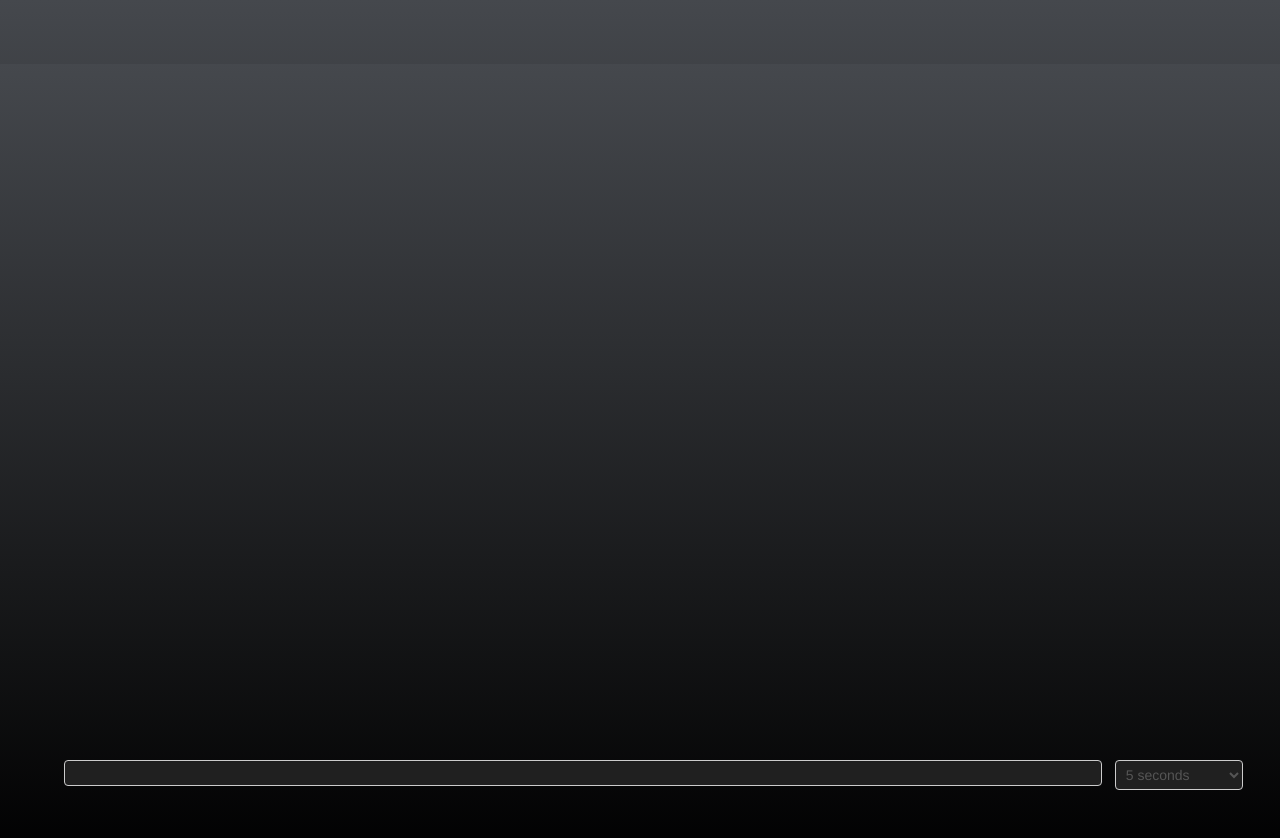
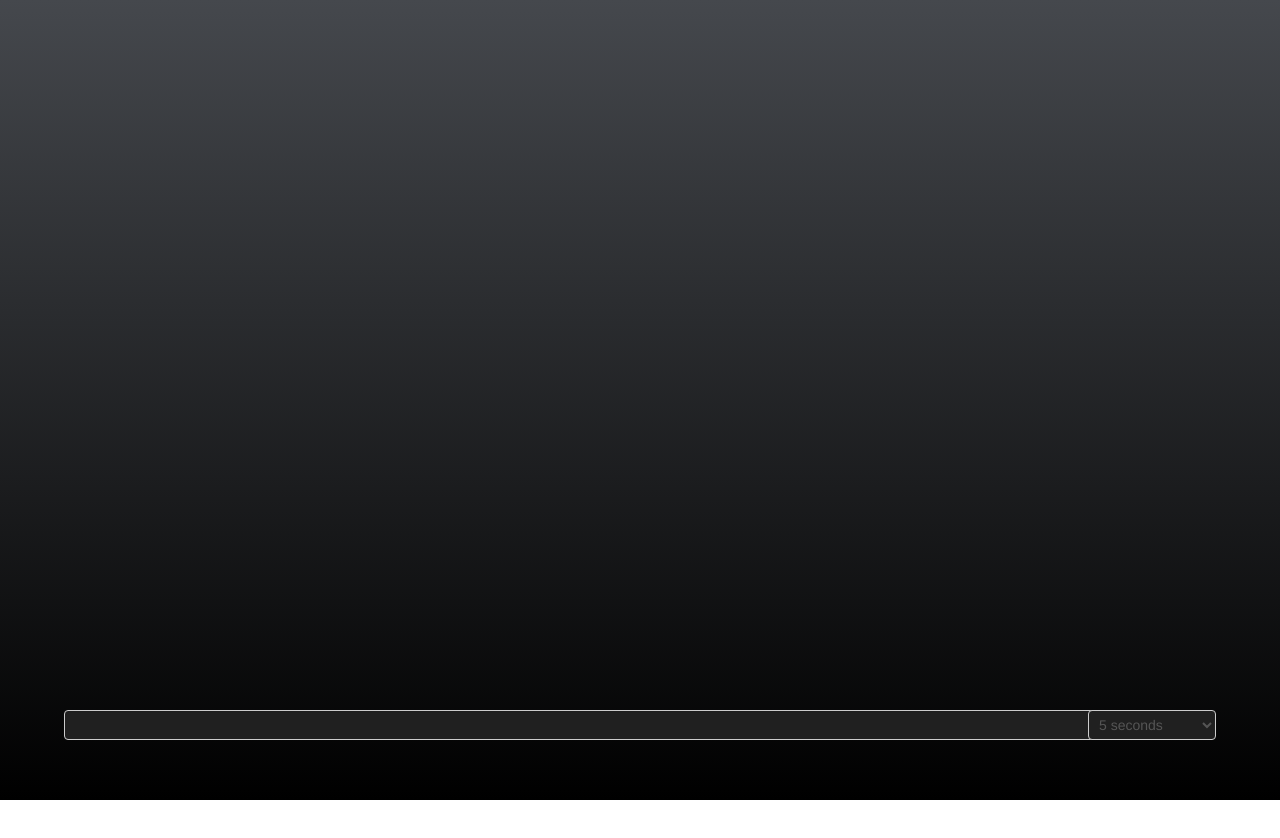
Before and after one commit to mariano54/whisper, a plain HTML site: page web/chat.html in a window 1280 px wide. After the commit the page ends 800 px from the top, so only its background shows below. Drawn offline with Linux system fonts and the light colour scheme.

Commit message:
moved chat box and added js

```diff
--- a/web/css/chat.css
+++ b/web/css/chat.css
@@ -13,31 +13,34 @@ filter: progid:DXImageTransform.Microsoft.gradient( startColorstr='#45484d', end
 
 }
 
+.chatRecord{
+    margin-top: 5%;
+    margin-left:5%;
+    width:90%;
+    margin-right:5%;
+    height: 40px;
+    color: white;
+    font-size: 25px;
+}
+
 #bottomBar{
     position:absolute;
     top: 95%;
     width: 100%;
 }
-#chatRecord{
-    margin-top: 5%;
-    margin-left:5%;
-    width:90%;
-    margin-right:5%;
-    height: 90%;
-    color: white;
-    font-size: 25px;
-}
+
 #chatBox{
     background-color: #202020;
-    height: 4%;
     margin-left: 5%;
     width: 80%;
-    margin-right:1%;
-    float: left;
+    position: absolute;
+    bottom: 10px;
 }
+
 #timer{
     position: absolute;
     background-color: #202020;
     width: 10%;
-    margin-right: 5%;
+    bottom: 10px;
+    right: 5%;
 }
--- a/web/js/chat.js
+++ b/web/js/chat.js
@@ -2,17 +2,28 @@ var chatRecord;
 var chatBox;
 var chatTimer;
 function receiveChat(message,seconds) {
+
     //Drop in the chat box
+
     var newDiv = document.createElement('div');
     newDiv.innerHTML = message;
     newDiv.style.margin = '10px';
+    newDiv.className = "chatRecord";
     chatRecord.appendChild(newDiv);
+
     //Make the div dissappear
+
     newDiv.lifeTime = seconds*30;
+
+    newDiv.addEventListener("mousedown",function() {
+        newDiv.lifeTime = 30;
+    });
+
     var timer = window.setInterval(function() {
         newDiv.lifeTime--;
         if (newDiv.lifeTime <= 30) {
             newDiv.style.opacity = newDiv.lifeTime/30;
+            newDiv.style.height = ((newDiv.lifeTime/30)*40)+"px";
         }
         if (newDiv.lifeTime <= 0) {
             chatRecord.removeChild(newDiv);
@@ -20,17 +31,22 @@ function receiveChat(message,seconds) {
         }
     },30);
 }
+
 function chatBoxKeyDown(evt) {
+
     //When the user presses return
+
     if (evt.keyCode == 13) {
         receiveChat(chatBox.value,parseInt(chatTimer.value));
         chatBox.value = "";
     }
 }
+
 function onLoad() {
     chatRecord = document.getElementById("chatRecord");
     chatBox = document.getElementById("chatBox");
     chatTimer = document.getElementById("timer");
     chatBox.addEventListener("keydown",chatBoxKeyDown);
 }
+
 window.addEventListener("DOMContentLoaded",onLoad);
```
Lines whose indentation alone changed are shown as unchanged.
